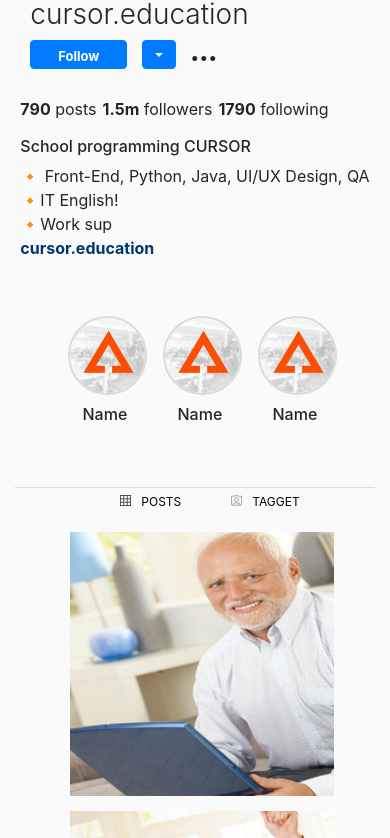
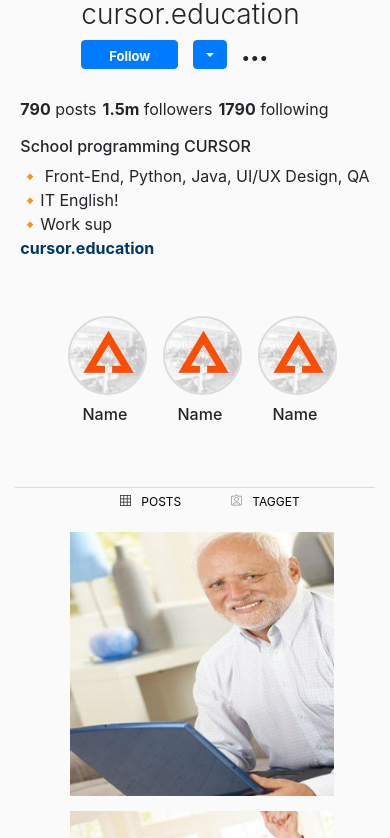
Before and after one commit to mkachalaa/HW10-instagram, a plain HTML site: page index.html in a window 390 px wide. Shown: the part 211-1049 px from the top of the page. Drawn offline with nearby package versions, Linux system fonts and the light colour scheme.

Commit message:
add padding btn

```diff
--- a/scss/style.scss
+++ b/scss/style.scss
@@ -241,6 +241,7 @@ main {
     .content {
         .content-title {
             display: flow-root;
+            padding-left: 61px;
         }
         .content-follow {
             .content-follow_subtitle {
```
Also changed, not shown: style.css.
